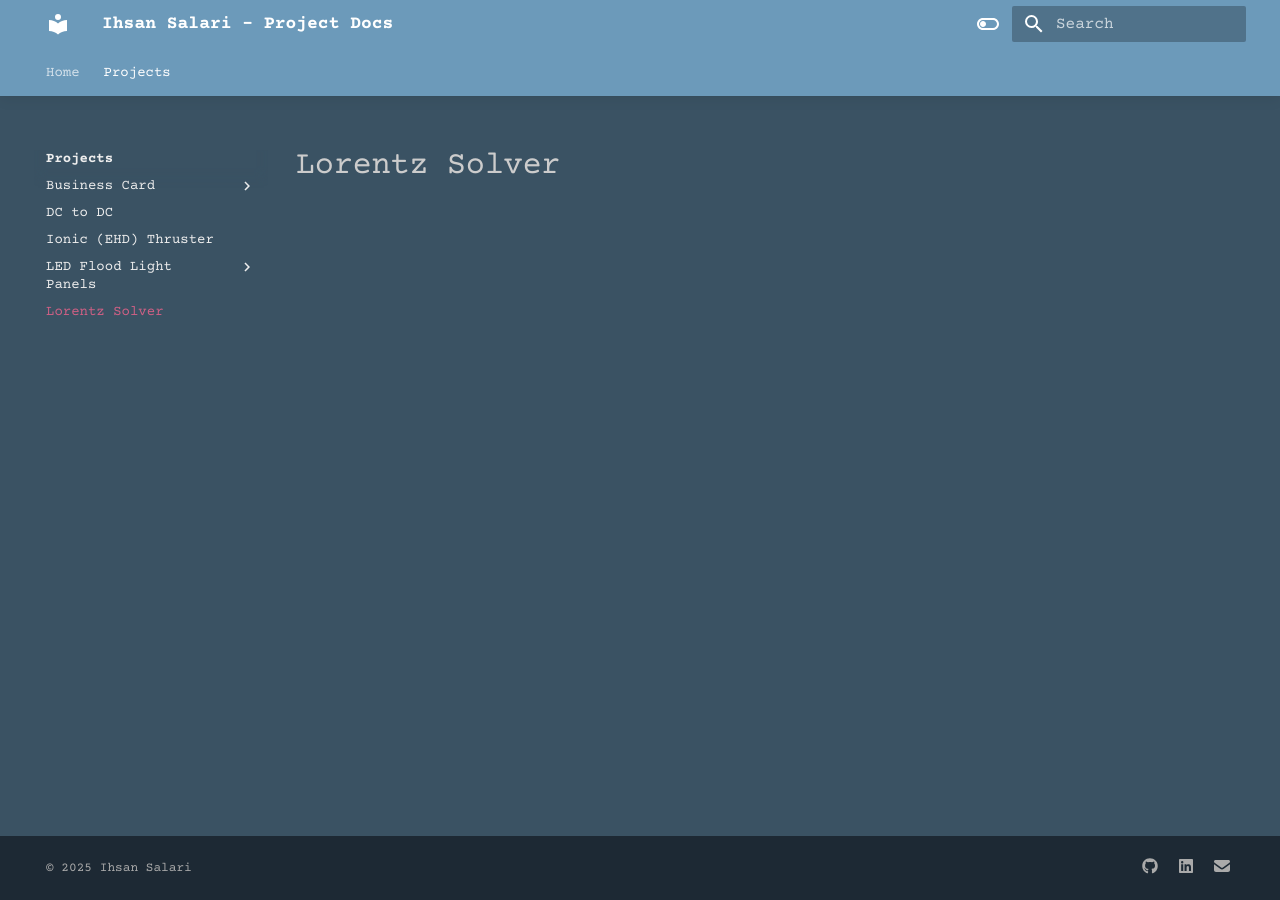
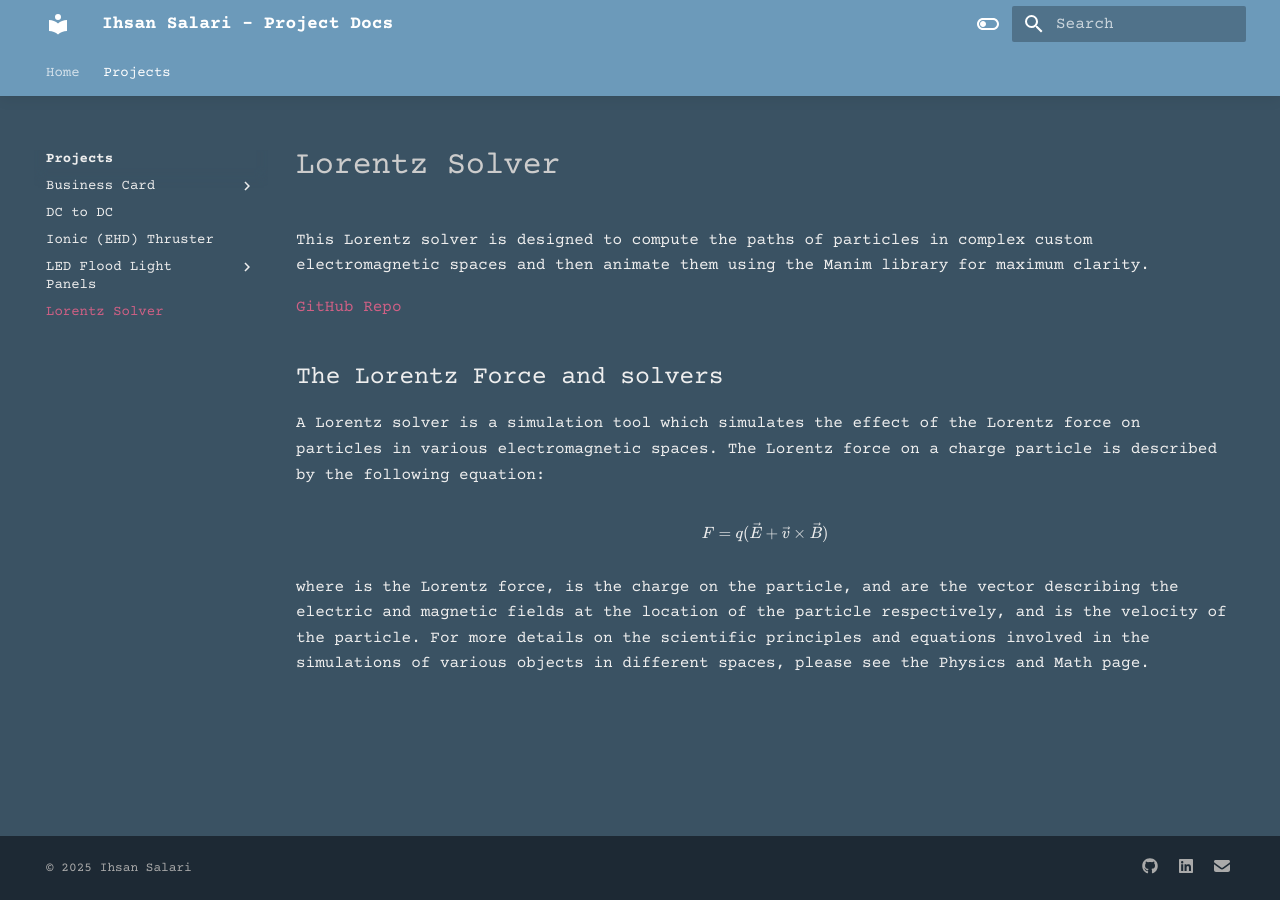
Before and after one commit to ihsan-sa/project_docs, an MkDocs documentation site: the page built from docs/Projects/LorentzSolver/index.md, in a window 1280 px wide. Built offline with MkDocs 1.6.1 and Material for MkDocs 9.7.7, drawn with Linux system fonts in a browser that asks for light colours.

Commit message:
Added some lorentz solver docs

```diff
--- a/docs/Projects/LorentzSolver/index.md
+++ b/docs/Projects/LorentzSolver/index.md
@@ -1 +1,17 @@
 # Lorentz Solver
+
+This Lorentz solver is designed to compute the paths of particles in complex custom electromagnetic spaces and then animate them using the Manim library for maximum clarity.
+
+[GitHub Repo](https://www.github.com/ihsan-sa/Lorentz-Solver-V2)
+
+## The Lorentz Force and solvers
+
+A Lorentz solver is a simulation tool which simulates the effect of the Lorentz force on particles in various electromagnetic spaces. The Lorentz force on a charge particle is described by the following equation:
+
+
+$$
+F = q(\vec{E} + \vec{v} \times \vec{B})
+$$
+
+
+where  is the Lorentz force,  is the charge on the particle,  and  are the vector describing the electric and magnetic fields at the location of the particle respectively, and  is the velocity of the particle. For more details on the scientific principles and equations involved in the simulations of various objects in different spaces, please see the Physics and Math page.
--- a/mkdocs.yml
+++ b/mkdocs.yml
@@ -68,7 +68,12 @@ copyright: © 2025 Ihsan Salari
 markdown_extensions:
   - toc:
       permalink: true
-      # toc_depth: 2
+  - pymdownx.arithmatex:
+      generic: true
+
+extra_javascript:
+  - https://cdn.jsdelivr.net/npm/mathjax@3/es5/tex-mml-chtml.js
+
 
 
 extra_css:
--- a/requirements.txt
+++ b/requirements.txt
@@ -1,2 +1,3 @@
 mkdocs
 mkdocs-material
+python-markdown-math
```
